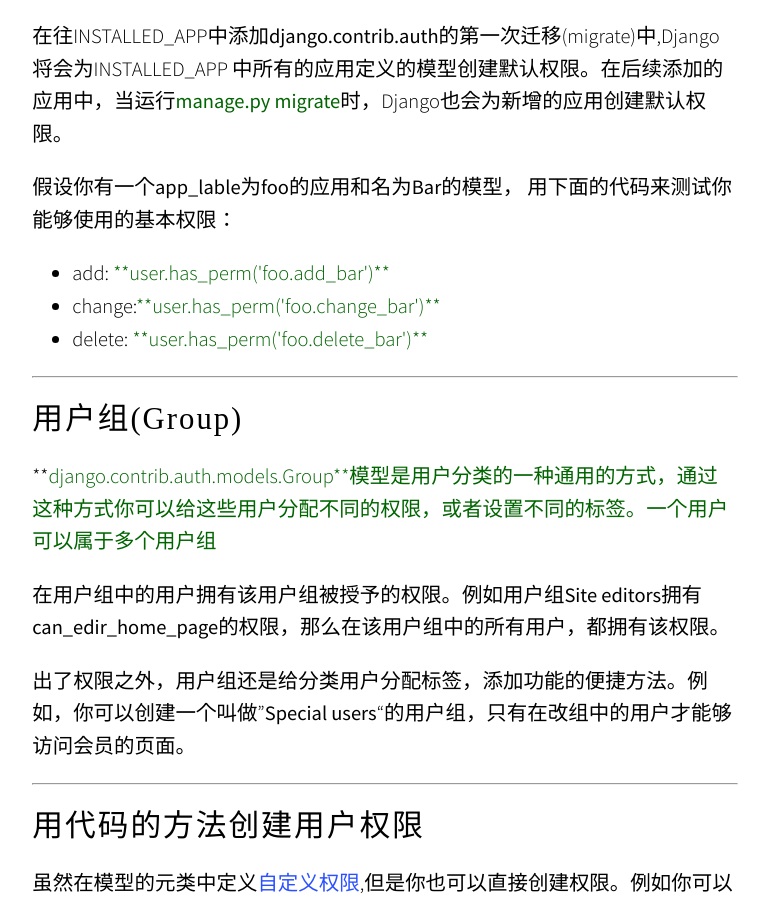
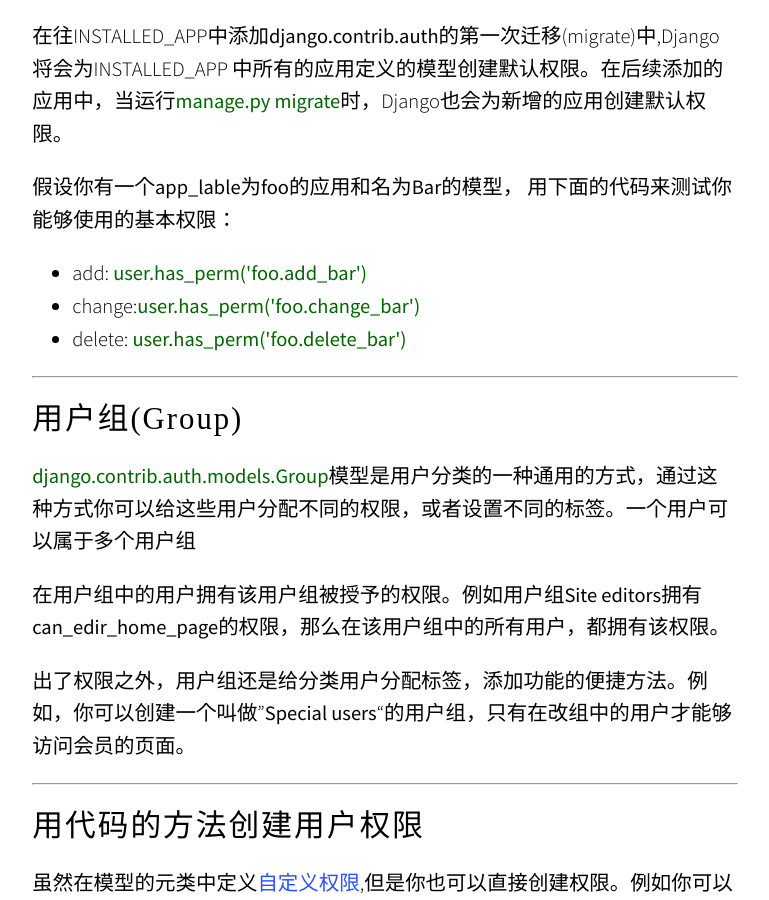
Before and after one commit to zLolipop/zLolipop.github.io, a Jekyll site: the page built from _posts/2016-08-18-Django认证系统.md, in a window 1280 px wide and 900 px high, scrolled down 4279 px. Shown: the whole window, without its empty margins (255-1024 px from the left). Built offline with Jekyll 4.4.1, drawn with Linux system fonts in a browser that asks for light colours; nearby versions of some CDN libraries; some web fonts are replaced; comment, search, counter and statistics services are not loaded; some of the changed text lies outside the part shown.

Commit message:
fix some bug

```diff
--- a/_posts/2016-08-18-Django认证系统.md
+++ b/_posts/2016-08-18-Django认证系统.md
@@ -123,9 +123,10 @@ Django 自带一个简单的权限系统，为特定的用户和用户组分配
 <font color="greenv">has_change_permission()</font>
 <font color="greenv">has_delete_permission()</font>
 
-User的对象拥有两个多对多的字段:<font color=0c4b33>groups</font> 和<font color=0c4b33>user_permissions</font>,**User**对象可以像任何其他Django 模型一样访问与它相关连的对象:
+User的对象拥有两个多对多的字段:<font color="0c4b33">groups</font> 和<font color="0c4b33">user_permissions</font>,**User**对象可以像任何其他Django 模型一样访问与它相关连的对象:
 
 {% highlight python %}
+
 myuser.groups = [group_list]
 myuser.groups.add(group, group, ...)
 myuser.groups.remove(group, group, ...)
@@ -148,16 +149,16 @@ myuser.user_permissions.clear()
 
 假设你有一个**app_lable**为**foo**的应用和名为**Bar**的模型， 用下面的代码来测试你能够使用的基本权限：
 
-- add: <font color="darkgreen">**user.has_perm('foo.add_bar')**</font>
-- change:<font color="darkgreen">**user.has_perm('foo.change_bar')**</font>
-- delete: <font color="darkgreen">**user.has_perm('foo.delete_bar')**</font>
+- add: **<font color="darkgreen">user.has_perm('foo.add_bar')</font>**
+- change:**<font color="darkgreen">user.has_perm('foo.change_bar')</font>**
+- delete: **<font color="darkgreen">user.has_perm('foo.delete_bar')</font>**
 
 
 ----------
 
 ## 用户组(Group)
 
-**<font color="darkgreen">django.contrib.auth.models.Group**模型是用户分类的一种通用的方式，通过这种方式你可以给这些用户分配不同的权限，或者设置不同的标签。一个用户可以属于多个用户组
+**<font color="darkgreen">django.contrib.auth.models.Group</font>**模型是用户分类的一种通用的方式，通过这种方式你可以给这些用户分配不同的权限，或者设置不同的标签。一个用户可以属于多个用户组
 
 在用户组中的用户拥有该用户组被授予的权限。例如用户组**Site editors**拥有**can_edir_home_page**的权限，那么在该用户组中的所有用户，都拥有该权限。
 
@@ -223,7 +224,7 @@ _ _ _
 # <font color="#0C4B33" size="7">在web请求中的认证</font>
 Django 使用会话(sessions)和中间件来拦截request对象到认证系统中。
 
-认证系统为每个请求(request)提供一个**request.user**属性来代表当前的用户。如果当前的用户仍未登录，该属性将会被设置为一个<font color="#0C4B33">**AnonymousUser**</font>的实例，否则该属性将会是一个<font color="#0C4B33">**User**</font>实例。
+认证系统为每个请求(request)提供一个**request.user**属性来代表当前的用户。如果当前的用户仍未登录，该属性将会被设置为一个**<font color="#0C4B33">AnonymousUser</font>**的实例，否则该属性将会是一个**<font color="#0C4B33">User</font>**实例。
 
 可以通过is_authenticated()方法来区分它们。例如：
 
@@ -291,7 +292,7 @@ def logout_view(request):
 ## 只允许登陆的用户访问
 
 ### 原始的方法
- 限制登陆的用户访问页面最简单和原始的方法，是检查**request.user.is_authenticated()**并重定向道登陆页面：
+ 限制登陆的用户访问页面最简单和原始的方法，是检查 **request.user.is_authenticated()** 并重定向道登陆页面：
 
 
 {% highlight python%}
@@ -307,7 +308,7 @@ def my_view(request):
 {% endhighlight%}
 
 ### 使用login_required decorator
-<font color="darkgreen">**login_required(redirect_field_name='next', login_url=None)**</font>
+**<font color="darkgreen">login_required(redirect_field_name='next', login_url=None)</font>**
  你可以使用**login_required()**装饰器，作为一种快捷方式：
 
 
```
